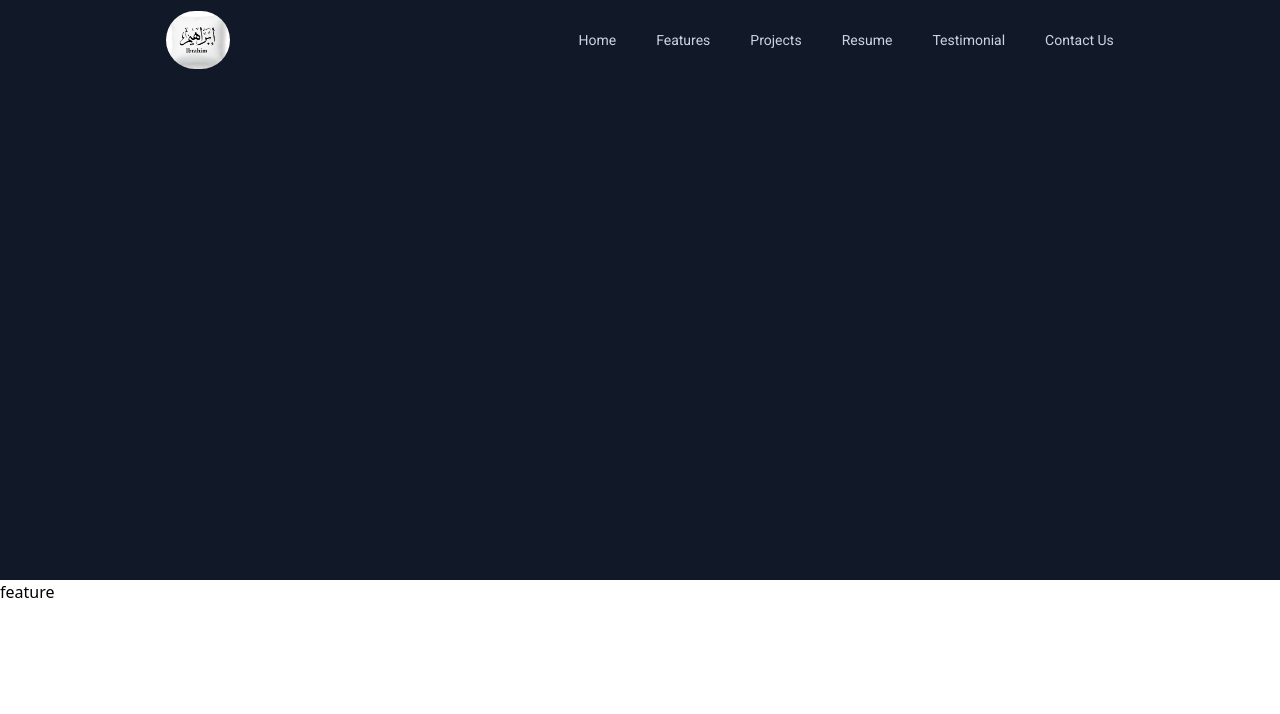
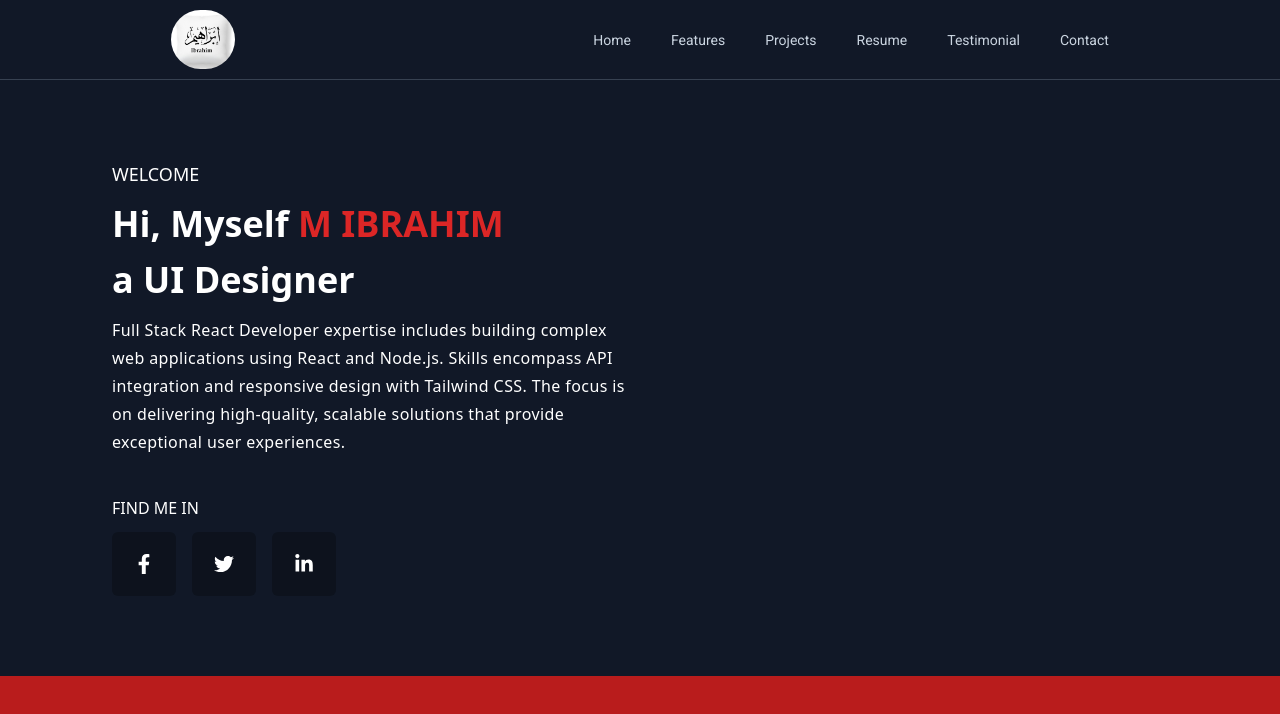
Before and after one commit to ibrahim-49/portfolio-site, a React (Vite) app: page / in a window 1280 px wide. Shown: the top 714 px of the page. Built offline with nearby package versions, Linux system fonts and the light colour scheme.

Commit message:
working on hero section

```diff
--- a/package.json
+++ b/package.json
@@ -12,7 +12,10 @@
   "dependencies": {
     "react": "^18.3.1",
     "react-dom": "^18.3.1",
-    "react-router-dom": "^6.26.0"
+    "react-icons": "^5.3.0",
+    "react-router-dom": "^6.26.0",
+    "react-scroll": "^1.9.0",
+    "react-simple-typewriter": "^5.0.1"
   },
   "devDependencies": {
     "@eslint/js": "^9.8.0",
--- a/src/components/banner/Banner.jsx
+++ b/src/components/banner/Banner.jsx
@@ -1,8 +1,63 @@
 import React from "react";
+import { FaFacebookF, FaTwitter } from "react-icons/fa";
+import { FaLinkedinIn } from "react-icons/fa6";
+import { Cursor, Typewriter, useTypewriter } from "react-simple-typewriter";
 
 const Banner = () => {
+  const [text] = useTypewriter({
+    words: ["Professional Coder.", "Full Stack Developer.", "UI Designer"],
+    Loop: true,
+    typeSpeed: 20,
+    deleteSpeed: 10,
+    delaySpeed: 2000,
+  });
   return (
-    <section className="w-full h-[500px]  items-center bg-gray-900"></section>
+    <section
+      id="home"
+      className="w-full flex pb-20 pt-20 px-28 max-w-screen-xl mx-auto items-center"
+    >
+      <div className="w-1/2">
+        <div className="text-lg  flex flex-col gap-4 font-normal text-white">
+          <h3>WELCOME</h3>
+          <h1 className="text-4xl font-bold ">
+            Hi, Myself
+            <span className="text-red-600 capitalize"> M IBRAHIM </span>
+          </h1>
+          <h3 className="text-4xl font-bold ">
+            a <span>{text}</span>
+            <Cursor
+              cursorBlinking="false"
+              cursorStyle="|"
+              cursorColor="#ff014f"
+            />
+          </h3>
+          <p className=" text-white text-bodyFont text-base leading-7 tracking-wide">
+            Full Stack React Developer expertise includes building complex web
+            applications using React and Node.js. Skills encompass API
+            integration and responsive design with Tailwind CSS. The focus is on
+            delivering high-quality, scalable solutions that provide exceptional
+            user experiences.
+          </p>
+        </div>
+
+        <div>
+          <h1 className="text-white gap-12 pt-10">FIND ME IN</h1>
+          <div className="gap-4 flex pt-3">
+            <span className="bannerIcon text-white">
+              <FaFacebookF />
+            </span>
+            <span className="bannerIcon text-white">
+              <FaTwitter />
+            </span>
+            <span className="bannerIcon text-white">
+              <FaLinkedinIn />
+            </span>
+          </div>
+        </div>
+      </div>
+
+      <div className="w-1/2"></div>
+    </section>
   );
 };
 
--- /dev/null
+++ b/src/components/banner/BannerLeft.jsx
@@ -0,0 +1,7 @@
+import React from "react";
+
+const BannerLeft = () => {
+  return <div>BannerLeft</div>;
+};
+
+export default BannerLeft;
--- a/src/components/features/Features.jsx
+++ b/src/components/features/Features.jsx
@@ -1,7 +1,12 @@
 import React from "react";
 
 const Features = () => {
-  return <div>feature</div>;
+  return (
+    <section
+      id="features"
+      className="w-full h-[500px]  items-center bg-red-700"
+    ></section>
+  );
 };
 
 export default Features;
--- a/src/components/navbar/Navbar.jsx
+++ b/src/components/navbar/Navbar.jsx
@@ -1,10 +1,11 @@
 import React from "react";
+import { Link } from "react-scroll";
 import { navLinksdata } from "../../constant/index";
 import { Logo } from "../../assets/index";
 
 const Navbar = () => {
   return (
-    <div className="flex w-full h-20 bg-gray-900 items-center justify-around">
+    <div className="flex w-full h-20 bg-gray-900 items-center justify-around border-b-[1px] border-b-gray-700">
       <div className="w-20 ">
         <img src={Logo} alt="logo" className="w-16 rounded-full" />
       </div>
@@ -15,7 +16,16 @@ const Navbar = () => {
               className="text-slate-300 duration-300 hover:text-red-600 cursor-pointer"
               key={navlink._id}
             >
-              {navlink.titLe}
+              <Link
+                activeClass="active"
+                to={navlink.Link}
+                spy={true}
+                smooth={true}
+                offset={-70}
+                duration={500}
+              >
+                {navlink.titLe}
+              </Link>
             </li>
           ))}
         </ul>
--- a/src/constant/index.js
+++ b/src/constant/index.js
@@ -31,7 +31,7 @@ export const navLinksdata = [
 
   {
     _id: 1006,
-    titLe: "Contact Us",
+    titLe: "Contact",
     Link: "contact",
   },
 ];
--- a/src/index.css
+++ b/src/index.css
@@ -4,3 +4,19 @@
 @tailwind base;
 @tailwind components;
 @tailwind utilities;
+
+*{
+    margin: 0;
+    padding: 0;
+    box-sizing: border-box;
+}
+
+body{
+    background-color: #111827;
+}
+
+@layer components{
+    .bannerIcon{
+        @apply w-16 h-16 bg-black bg-opacity-25 text-gray-200 text-xl inline-flex rounded-md cursor-pointer hover:text-red-600 items-center justify-center
+    }
+}
```
Also changed, not shown: src/assets/images/HeroImage.webp (added), 1 other file (tests, documents, lock files or other folders).
